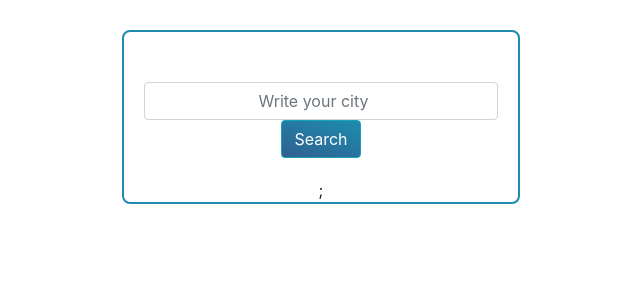
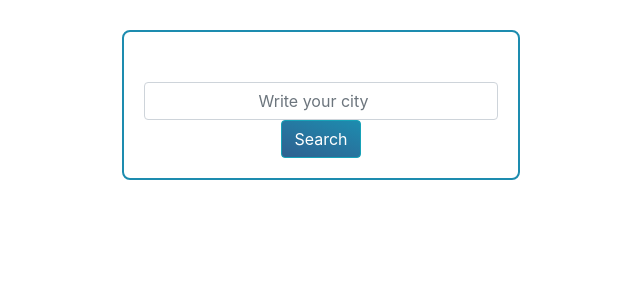
Before and after one commit to maria-nr/react-weather-app, a React (Create React App) app: page / in a window 1280 px wide. Shown: the top 300 px of the page, without its empty margins (319-959 px from the left). Built offline with nearby package versions, Linux system fonts and the light colour scheme.

Commit message:
clening the code

```diff
--- a/src/Weather.js
+++ b/src/Weather.js
@@ -66,10 +66,6 @@ export default function Weather() {
       </div>
     );
   } else {
-    return (
-        <div>
-        {form};
-
-    </div>
-    );}
+    return form
+    }
 }
```
